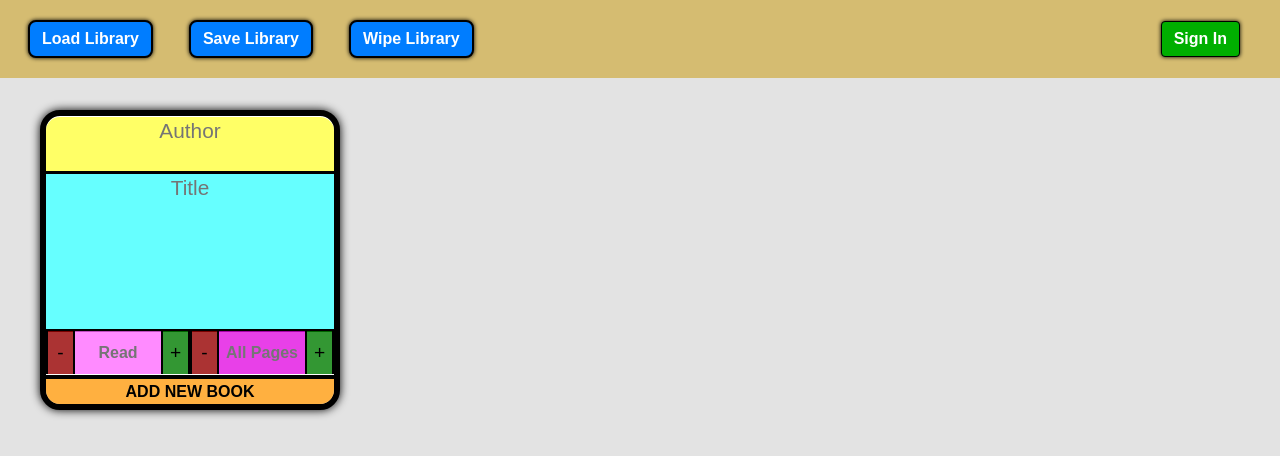
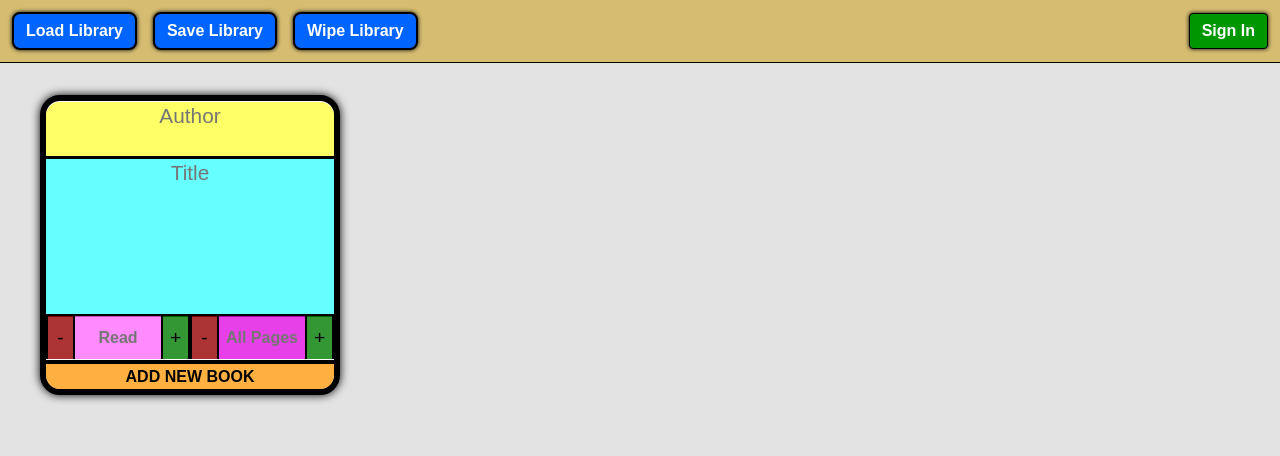
Before and after one commit to gizinski-jacek/Library-project, a plain HTML site: page index.html in a window 1280 px wide. Drawn offline with Linux system fonts and the light colour scheme.

Commit message:
Minor adjustments.

```diff
--- a/style.css
+++ b/style.css
@@ -17,24 +17,31 @@ body {
 	align-items: center;
 	margin-bottom: 12px;
 	background-color: rgba(200, 150, 0, 0.5);
+	border-bottom: 1px solid rgb(0, 0, 0);
 }
 
 .storageControls,
 .userControls {
 	display: flex;
 	align-items: center;
-	padding: 8px 16px;
+	padding: 4px;
+}
+
+button {
+	cursor: pointer;
+}
+
+button:hover {
+	filter: brightness(125%);
 }
 
 .storageControls > button,
 .userControls > button {
 	padding: 8px 12px;
-	margin: 12px;
-	margin-right: 24px;
+	margin: 8px;
 	font-size: 1rem;
 	font-weight: 600;
 	color: rgb(255, 255, 255);
-	background-color: rgb(0, 175, 0);
 	border: 1px solid rgb(0, 0, 0);
 	border-radius: 4px;
 	box-shadow: 0 0 4px rgb(0, 0, 0);
@@ -42,13 +49,21 @@ body {
 }
 
 .storageControls > button {
-	background-color: rgb(0, 125, 255);
+	background-color: rgb(0, 100, 255);
 	border: 2px solid rgb(0, 0, 0);
 	border-radius: 8px;
 }
 
+#signIn {
+	background-color: rgb(0, 150, 0);
+}
+
+#signOut {
+	background-color: rgb(200, 0, 0);
+}
+
 .userControls > * {
-	margin: 12px;
+	margin: 8px;
 }
 
 .userProfilePic {
@@ -172,6 +187,7 @@ input[type='number'] {
 	flex-direction: column;
 	height: 300px;
 	width: 300px;
+	min-width: 300px;
 	margin: 20px 40px;
 	background-color: rgb(255, 255, 255);
 	border: 6px solid rgb(0, 0, 0);
```
